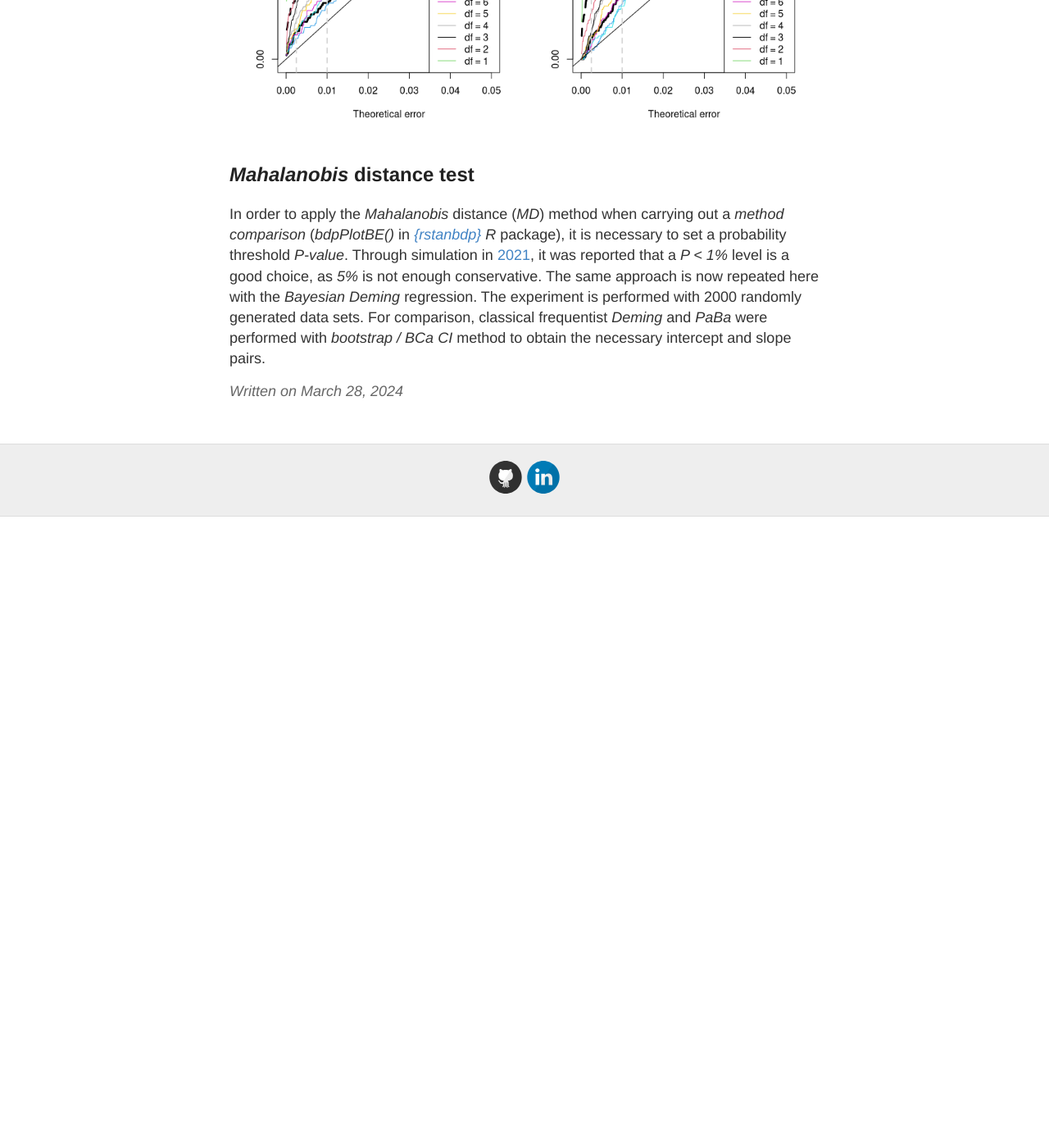
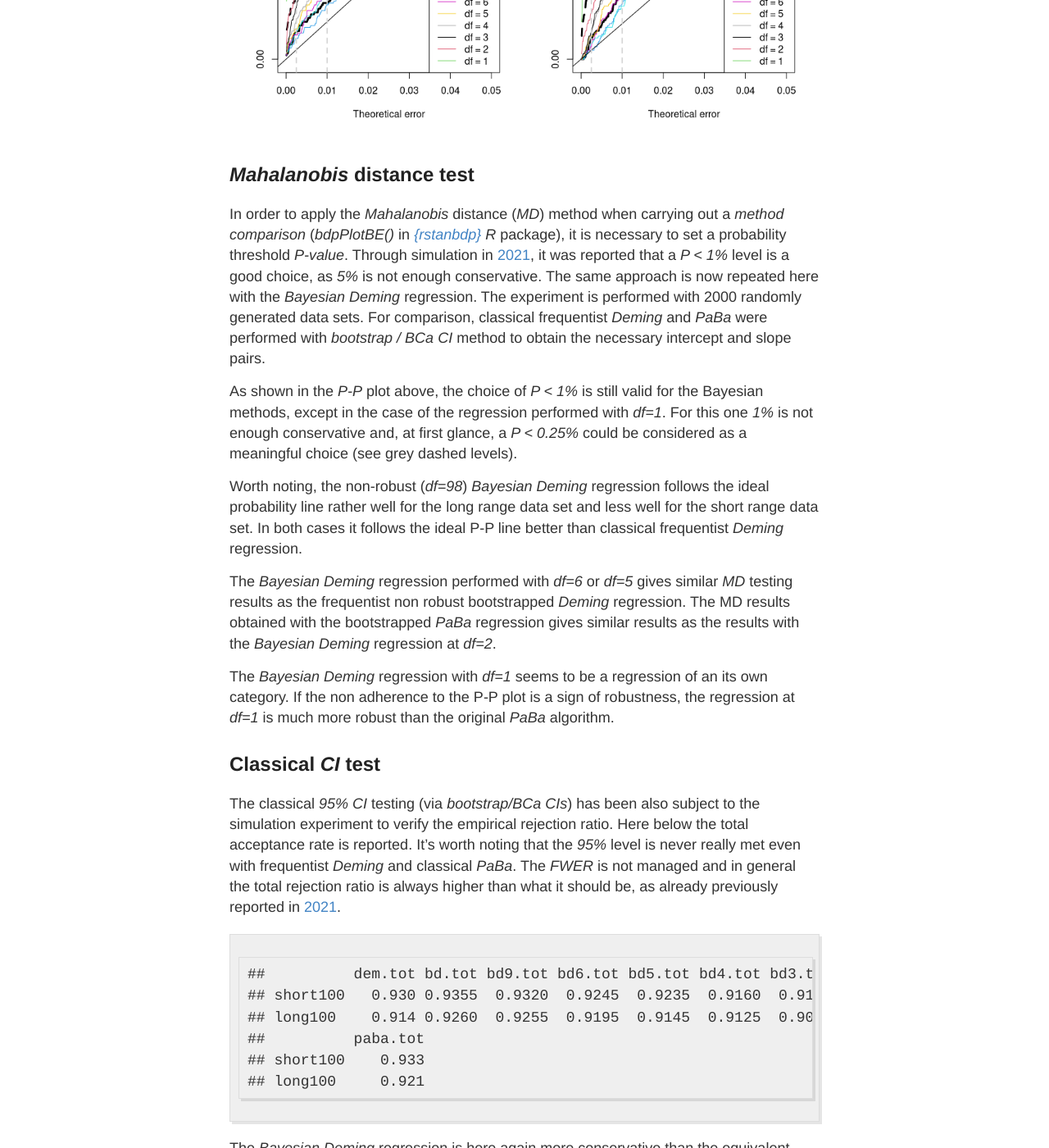
Before and after one commit to piodag/piodag.github.io, a Jekyll site: the page built from _posts/2024-3-28-BayDemAlphaOne.md, in a window 1280 px wide and 1400 px high, scrolled down 641 px. Shown: the whole window at 82% size. Built offline with Jekyll 4.4.1, drawn with Linux system fonts in a browser that asks for light colours; before the commit the page ends 1271 px from its top, so only the background shows below that; some of the changed text lies outside the part shown.

Commit message:
Alpha error full article

```diff
--- a/_posts/2024-3-28-BayDemAlphaOne.md
+++ b/_posts/2024-3-28-BayDemAlphaOne.md
@@ -19,3 +19,73 @@
 randomly generated data sets. For comparison, classical frequentist
 *Deming* and *PaBa* were performed with *bootstrap / BCa CI* method to
 obtain the necessary intercept and slope pairs.
+
+As shown in the *P-P* plot above, the choice of *P \< 1%* is still valid for
+the Bayesian methods, except in the case of the regression performed
+with *df=1*. For this one *1%* is not enough conservative and, at first
+glance, a *P \< 0.25%* could be considered as a meaningful choice (see
+grey dashed levels).
+
+Worth noting, the non-robust (*df=98*) *Bayesian Deming* regression
+follows the ideal probability line rather well for the long range data
+set and less well for the short range data set. In both cases it follows
+the ideal P-P line better than classical frequentist *Deming*
+regression.
+
+The *Bayesian Deming* regression performed with *df=6* or *df=5* gives
+similar *MD* testing results as the frequentist non robust bootstrapped
+*Deming* regression. The MD results obtained with the bootstrapped
+*PaBa* regression gives similar results as the results with the
+*Bayesian Deming* regression at *df=2*.
+
+The *Bayesian Deming* regression with *df=1* seems to be a regression of
+an its own category. If the non adherence to the P-P plot is a sign of
+robustness, the regression at *df=1* is much more robust than the
+original *PaBa* algorithm.
+
+## Classical *CI* test
+
+The classical *95% CI* testing (via *bootstrap/BCa CIs*) has been also
+subject to the simulation experiment to verify the empirical rejection
+ratio. Here below the total acceptance rate is reported. It's worth
+noting that the *95%* level is never really met even with frequentist
+*Deming* and classical *PaBa*. The *FWER* is not managed and in general
+the total rejection ratio is always higher than what it should be, as
+already previously reported in
+[2021](https://arxiv.org/pdf/2105.04628.pdf).
+
+    ##          dem.tot bd.tot bd9.tot bd6.tot bd5.tot bd4.tot bd3.tot bd2.tot bd1.tot
+    ## short100   0.930 0.9355  0.9320  0.9245  0.9235  0.9160  0.9105  0.8935  0.8580
+    ## long100    0.914 0.9260  0.9255  0.9195  0.9145  0.9125  0.9010  0.8880  0.8265
+    ##          paba.tot
+    ## short100    0.933
+    ## long100     0.921
+
+The *Bayesian Deming* regression is here again more conservative than
+the equivalent frequentist *Deming* regression. The robustification
+leads to the fact that the *Bayesian Deming* run with *df=5* shows a
+similar *Type I* error than the frequentist regression. At lower df the
+CI get less conservative. Further investigations are needed to asses a
+meaningful *P-value* for *df=1*.
+
+With the binomial distribution it is also possible to calculate the CIs
+of the empirical rejection/acceptance ratios. The *CI* for the reference
+frequentist *Deming* total acceptance are calculated with *binom.test()*
+and printed here below:
+
+    ##          ratio       LCI       UCI
+    ## short100 0.930 0.9179247 0.9407952
+    ## long100  0.914 0.9008472 0.9259235
+
+Comparing these *LCIs* with the ratios above is pretty clear that
+***df=5*** is a **safe choice** and if data span on a long range also a
+*df=3* setting can still be seen as valid alternative **without** any
+***P-value*** **correction**.
+
+## Preliminary conclusions
+
+With the actual knowledge is it seems to be **pretty safe** and standard
+to use ***df=2*** and ***P \< 1%*** for the ***Mahalanobis*** distance
+testing and ***df=5*** and ***P \< 5%*** for the classical ***CI***
+testing when robustness is desired within the *Bayesian Deming*
+regressions family.
```
